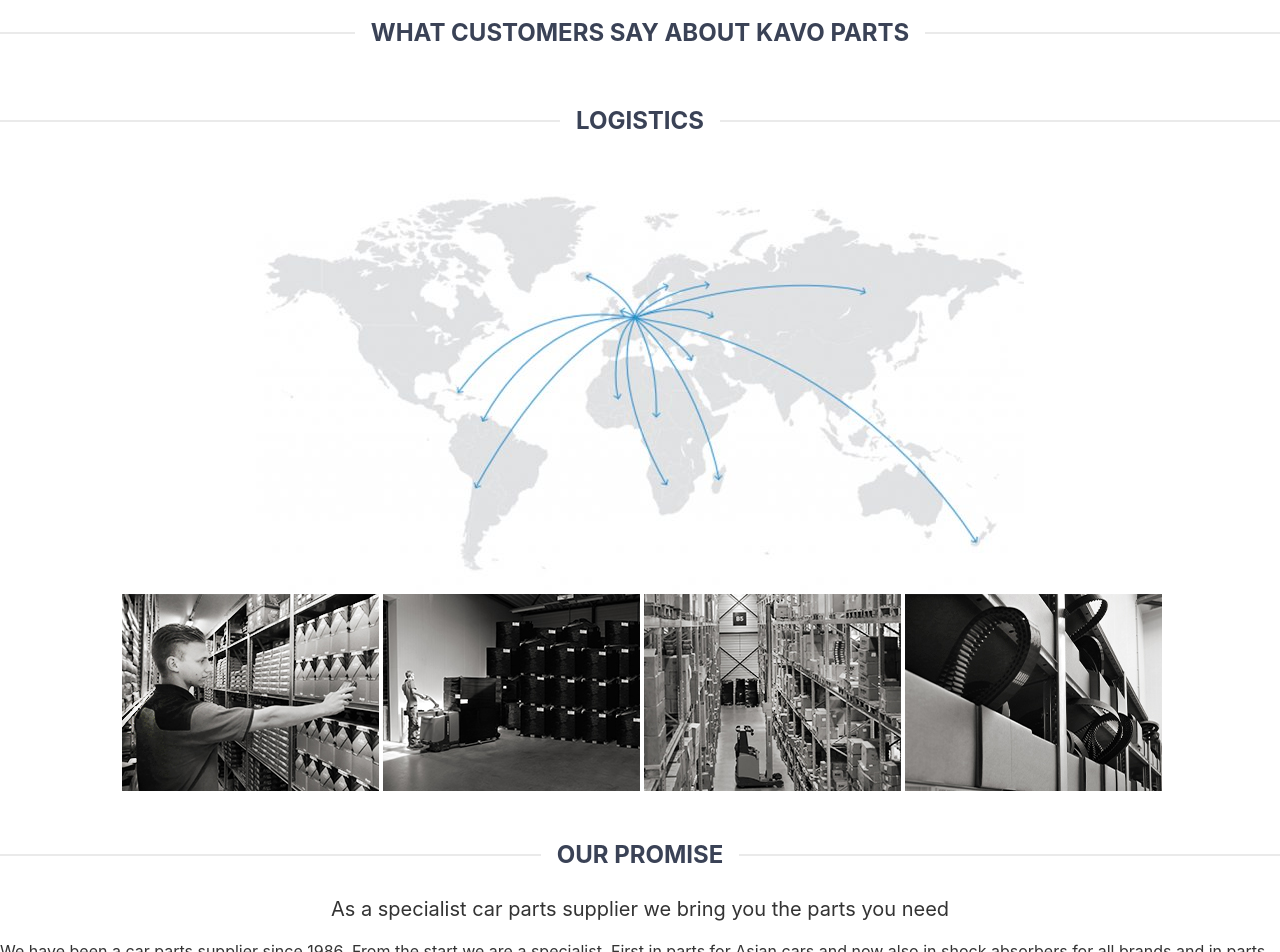
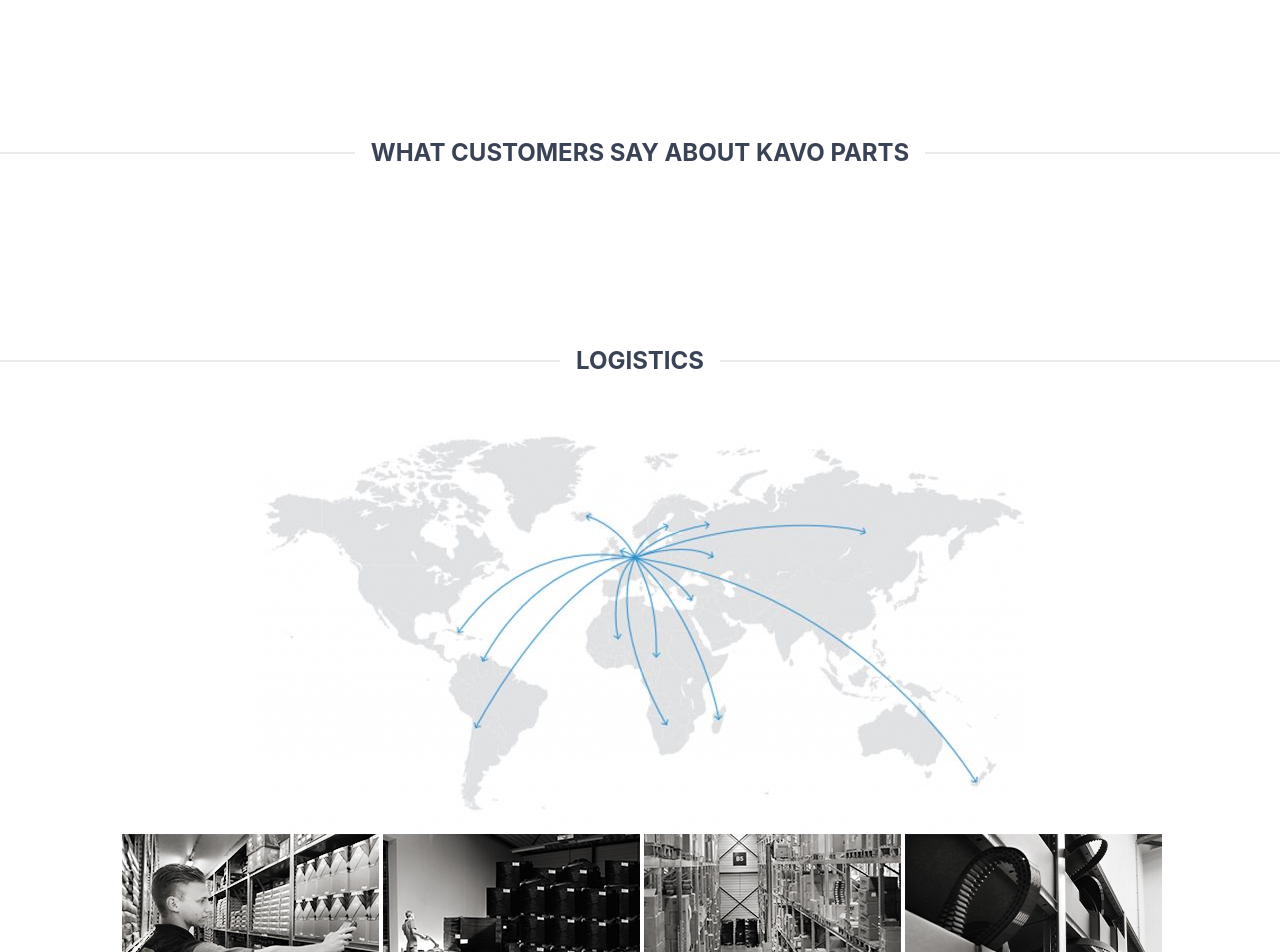
Before and after one commit to mehedialmamun21/manufacturer-website-client, a React (Create React App) app: page / in a window 1280 px wide. Shown: the part 1640-2592 px from the top of the page. Built offline with nearby package versions, Linux system fonts and the light colour scheme; no server answers.

Commit message:
some css modification done

```diff
--- a/src/Pages/Home/ExtraLogistics.js
+++ b/src/Pages/Home/ExtraLogistics.js
@@ -1,6 +1,6 @@
 import React from 'react';
 import logisticImg from '../../Images/logisticImg.jpg';
-import logistic1 from '../../Images/logistic1.jpg';
+// import logistic1 from '../../Images/logistic1.jpg';
 import logistic2 from '../../Images/logistic2.jpg';
 import logistic3 from '../../Images/logistic3.jpg';
 // import logistic4 from '../../Images/logistic4.jpg';
@@ -26,7 +26,7 @@
             </div>
             <div class="flex flex-col w-full border-opacity-50 my-10">
                 <div class="divider font-bold text-accent text-2xl">OUR PROMISE</div>
-                <h2 className='text-center text-xl my-4'>As a specialist car parts supplier we bring you the parts you need</h2>
+                <h2 className='text-center text-xl my-4 font-semibold text-accent'>As a specialist car parts supplier we bring you the parts you need</h2>
                 <p>
                     We have been a car parts supplier since 1986. From the start we are a specialist. First in parts for Asian cars and now also in shock absorbers for all brands and in parts for all electric vehicles. We always look for opportunities to fulfil your needs. By being a specialist we can promis you full ranges, high availablity, premium quality and competitive prices.
                 </p>
--- a/src/Pages/Home/Home.js
+++ b/src/Pages/Home/Home.js
@@ -31,7 +31,7 @@
 
             <BusinessSummary></BusinessSummary>
 
-            <div class="flex flex-col w-full border-opacity-50 text-2xl font-bold text-accent my-10">
+            <div class="flex flex-col w-full border-opacity-50 text-2xl font-bold text-accent my-40">
                 <div class="divider">WHAT CUSTOMERS SAY ABOUT KAVO PARTS</div>
             </div>
 
```
